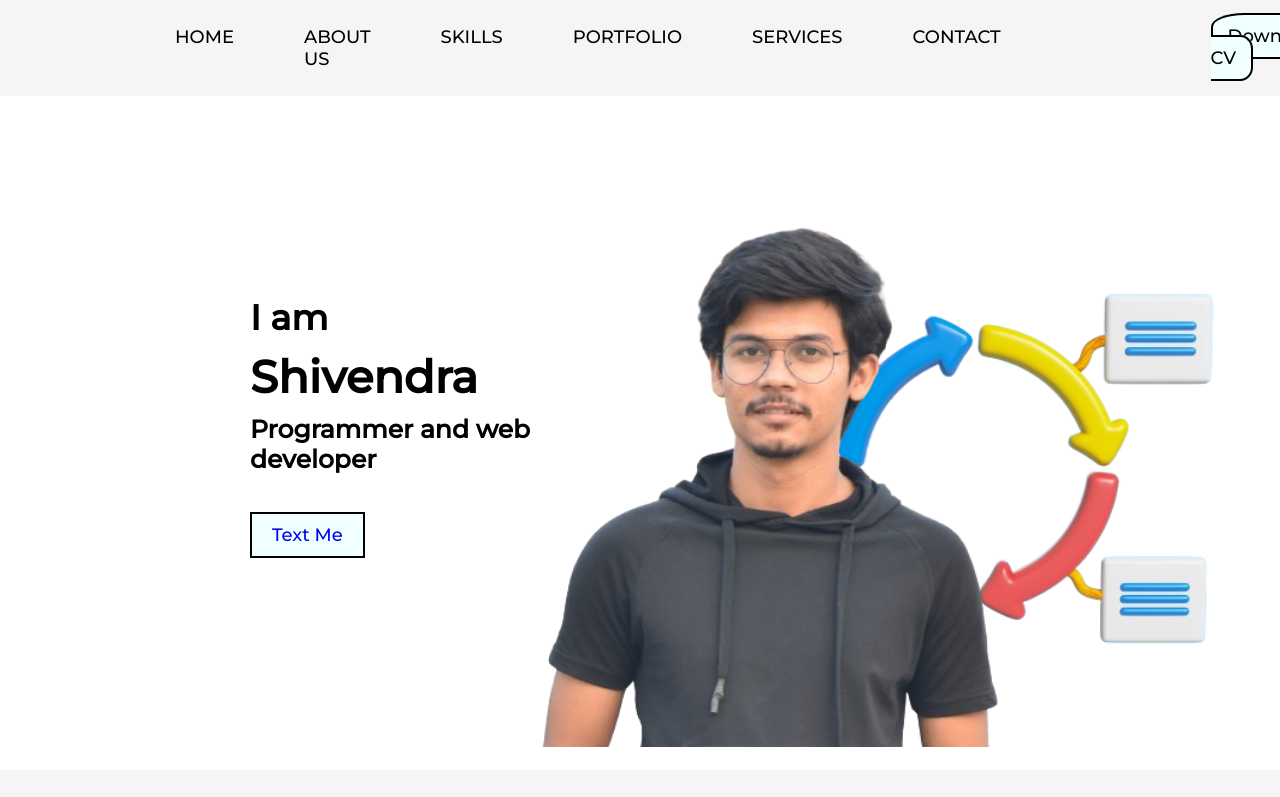
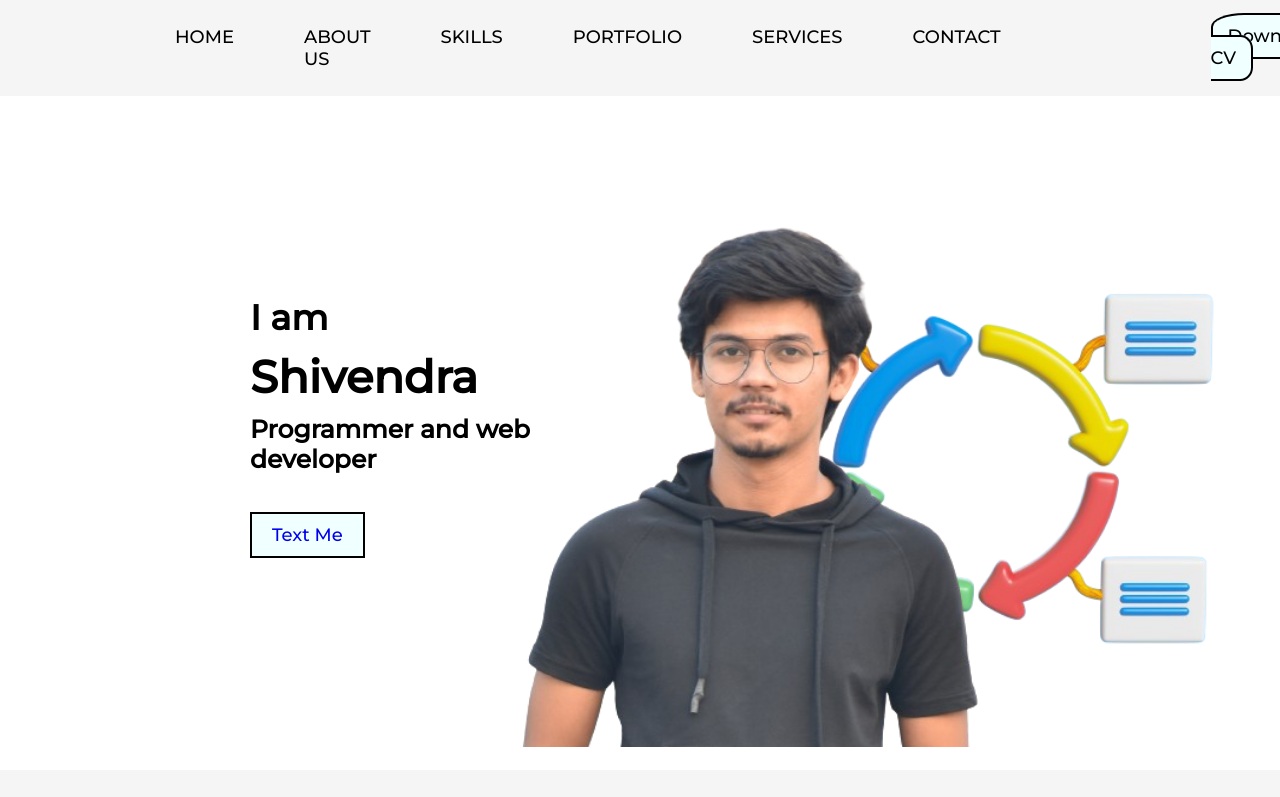
Before and after one commit to ShivendraSinghChandel/portfolio, a plain HTML site: page index.html in a window 1280 px wide. Shown: the top 797 px of the page. Drawn offline with Linux system fonts and the light colour scheme.

Commit message:
my image

```diff
--- a/portfolio.css
+++ b/portfolio.css
@@ -92,7 +92,7 @@ body{
 #heroimg2{
     position: absolute;
     top: 90px;
-    right: 240px;
+    right: 260px;
 }
 /* ======================= about section ===================== */
 #about{
```
